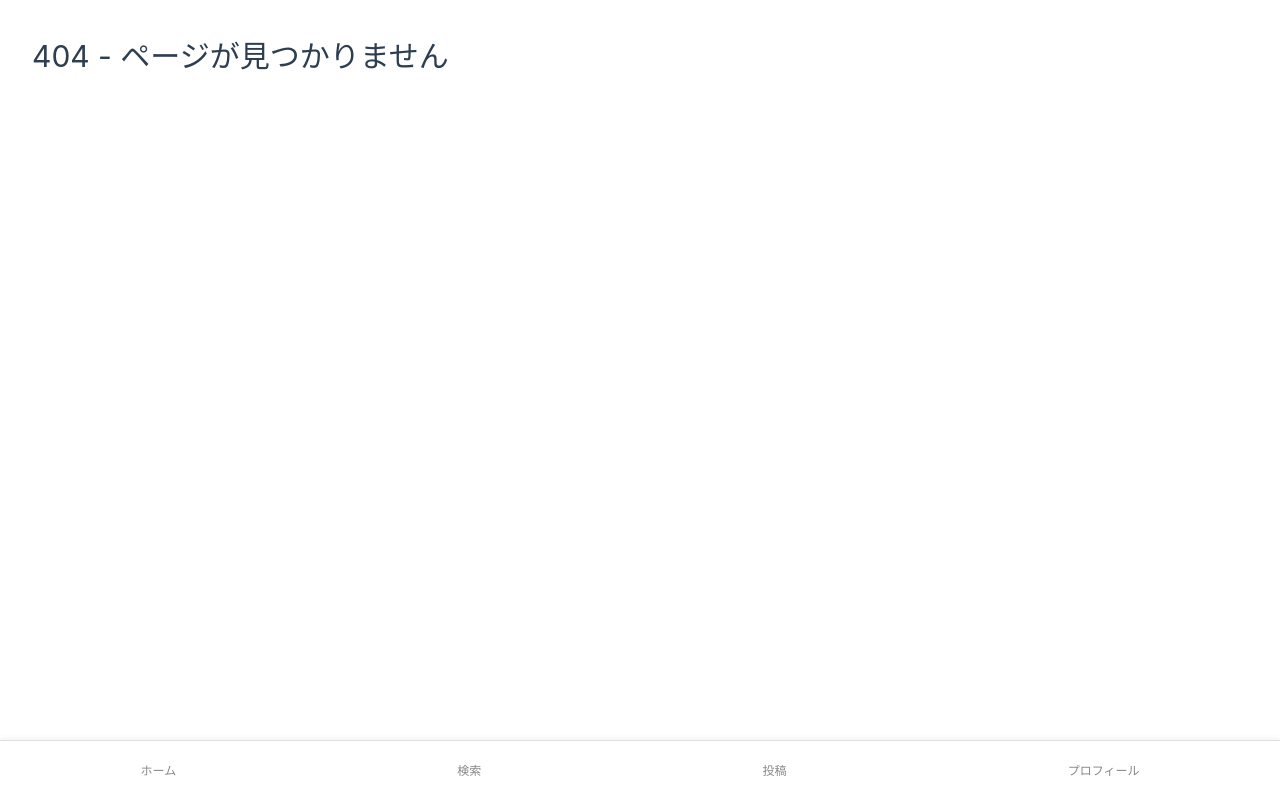
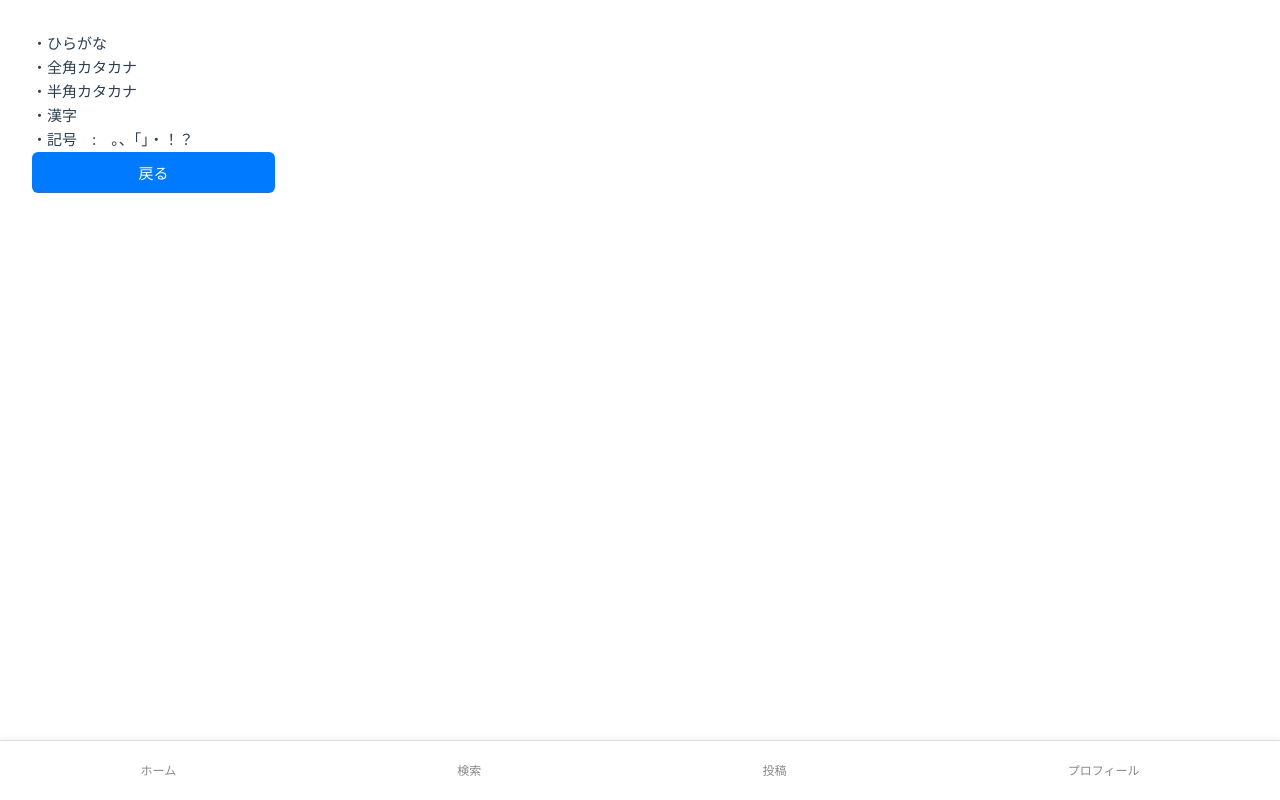
Before and after one commit to Shilomalu/senryu-app-public, a Vue app in the folder frontend/: page /post/description in a window 1280 px wide. Before the commit this address had no page. Built offline with nearby package versions, Linux system fonts and the light colour scheme.

Commit message:
PostDescriptionView.vueの新規作成

```diff
--- a/frontend/src/router/index.js
+++ b/frontend/src/router/index.js
@@ -9,6 +9,7 @@ import ProfileView from '../views/ProfileView.vue'
 import SearchView from '../views/SearchView.vue'
 import NotFoundView from '../views/NotFoundView.vue'
 import EditProfileView from '../views/EditProfileView.vue'
+import PostDescriptionView from '../views/PostDescriptionView.vue'
 
 const router = createRouter({
   history: createWebHistory(import.meta.env.BASE_URL),
@@ -30,6 +31,12 @@ const router = createRouter({
       path: '/post',
       name: 'post',
       component: CreatePostView
+    },
+    // 追加: 投稿可能な文字の詳細説明
+    {
+      path: '/post/description',
+      name: 'post-description',
+      component: PostDescriptionView
     },
     // 4. 自分のプロフィールページ（タブバーから飛ぶ用）
     {
--- a/frontend/src/views/CreatePostView.vue
+++ b/frontend/src/views/CreatePostView.vue
@@ -51,11 +51,19 @@ const handlePost = async () => {
     message.value = err.message;
   }
 };
+
+// 入力可能文字種の詳細へ遷移
+const goDescription = () => {
+  router.push('/post/description');
+};
 </script>
 
 <template>
   <div class="form-container">
     <h1>川柳を詠む</h1>
+    <div class="text-wrapper">
+      <p class="form-text" @click="goDescription">入力できる文字種一覧はこちら</p>
+    </div>
     <form @submit.prevent="handlePost">
       <div class="senryu-inputs">
         <input v-model="content1" type="text" placeholder="上の句（五）" required maxlength="10">
@@ -73,6 +81,18 @@ const handlePost = async () => {
   max-width: 500px;
   margin: 0 auto;
   text-align: center;
+}
+
+.text-wrapper{
+  text-align: right;
+}
+.form-text {
+  display: inline-block;
+  color: #3366bb;
+  cursor: pointer;
+}
+.form-text:hover {
+  text-decoration: underline;
 }
 
 /* 入力欄を縦に並べるスタイル */
--- /dev/null
+++ b/frontend/src/views/PostDescriptionView.vue
@@ -0,0 +1,30 @@
+<script setup>
+import { useRouter } from 'vue-router';
+const router = useRouter();
+
+const returnPost = () => {
+  router.push('/post');
+};
+</script>
+
+<template>
+  <p>・ひらがな<br>・全角カタカナ<br>・半角カタカナ<br>・漢字</p>
+  <p>・記号　:　。、「」・！？</p>
+  <button @click="returnPost">戻る</button>
+</template>
+
+<style>
+button {
+  width: 20%;
+  padding: 10px;
+  font-size: 1em;
+  background-color: #007bff;
+  color: white;
+  border: none;
+  border-radius: 6px;
+  cursor: pointer;
+}
+button:hover {
+  background-color: #0056b3;
+}
+</style>
```
